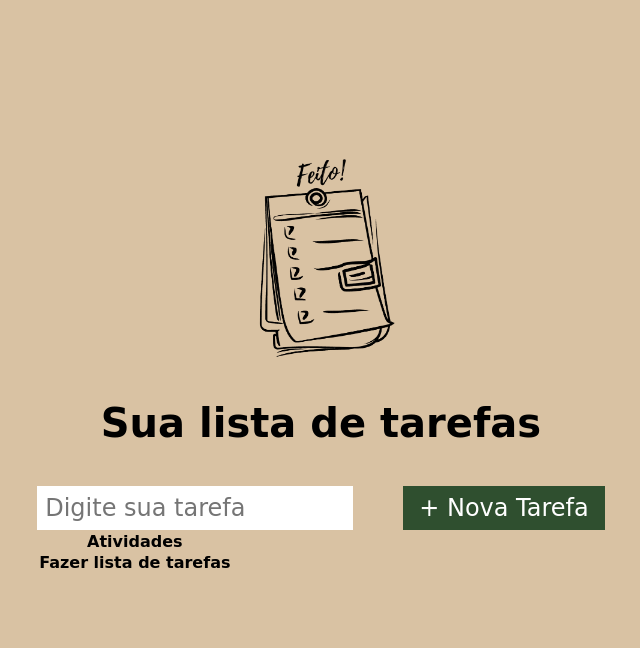
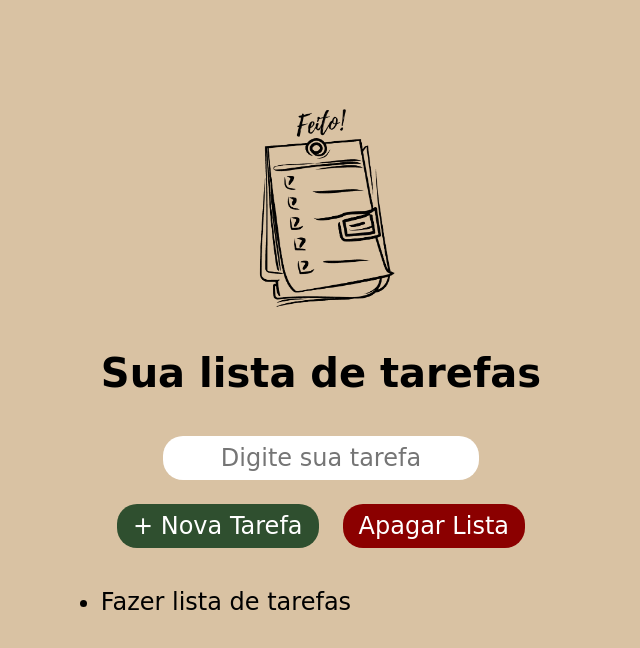
Before and after one commit to o-matheus/lista_tarefas_EBAC, a plain HTML site: page index.html in a window 1280 px wide. Shown: the whole page, without its empty margins (319-959 px from the left). Drawn offline with Linux system fonts and the light colour scheme; a web font is replaced by a local one.

Commit message:
Adicionando listas, alteração CSS e criação de uma base de readme detalhado.

```diff
--- a/index.html
+++ b/index.html
@@ -21,22 +21,17 @@
             <h2>Sua lista de tarefas</h2>
         </header>
         <form>
-            <input type="text" id="tarefa" required placeholder="Digite sua tarefa">
-            <button type="submit">+ Nova Tarefa</button>
+            <div class="input-text">
+                <input type="text" id="tarefa" required placeholder="Digite sua tarefa">
+            </div>
+            <div class="button-form">
+                <button type="submit" id="nova-tarefa">+ Nova Tarefa</button>
+                <button type="reset" id="apagar-lista" >Apagar Lista</button>
+            </div>
         </form>
-        <table>
-            <thead>
-                <tr>
-                    <th>Atividades</th>
-                </tr>
-            </thead>
-            <tbody>
-                <tr>
-                    <th>Fazer lista de tarefas</th>
-                </tr>
-            </tbody>
-        </table>
-    </div>
+        <ul>
+            <li>Fazer lista de tarefas</li>
+        </ul>
 </body>
 
 </html>
--- a/main.css
+++ b/main.css
@@ -8,7 +8,7 @@
 body {
     display: flex;
     background-color: #D9C2A3;
-    padding: 100px;
+    padding: 50px;
 
 }
 
@@ -38,23 +38,57 @@ header img {
 
 form {
     display: flex;
-    justify-content: space-between;
+    flex-direction: column;
+    align-items: center;
+
     max-width: 720px;
+    margin-bottom: 40px;
+}
+
+.input-text {
+    display: flex;
+    flex-direction: row;
+    justify-content: start;
+}
+
+input {
+    text-align: center;
+    font-size: 24px;
+    padding: 8px;
+    margin-bottom: 24px;
+    border: none;
+    border-radius: 20px;
+}
+
+.button-form {
+    display: flex;
+    flex-direction: row;
+}
+
+#nova-tarefa,
+#apagar-lista {
+    color: #fff;
+    font-size: 24px;
+    padding: 8px 16px;
+    border: none;
+    border-radius: 20px;
+}
+
+#nova-tarefa {
+    background-color: #2F4F2F;
+    margin-right: 24px;
+}
+
+#apagar-lista {
+    background-color: #8B0000;
 }
 
 
 
-input {
+ul li {
     font-size: 24px;
-    padding: 8px;
-    margin-right: 50px;
-    border: none;
 }
 
-button {
-    background-color: #2F4F2F;
-    color: #fff;
-    font-size: 24px;
-    padding: 8px 16px;
-    border: none;
+.concluido {
+    text-decoration: line-through;
 }
```
Also changed, not shown: img/md/Lista de tarefas.jpg (added), 1 other file.
